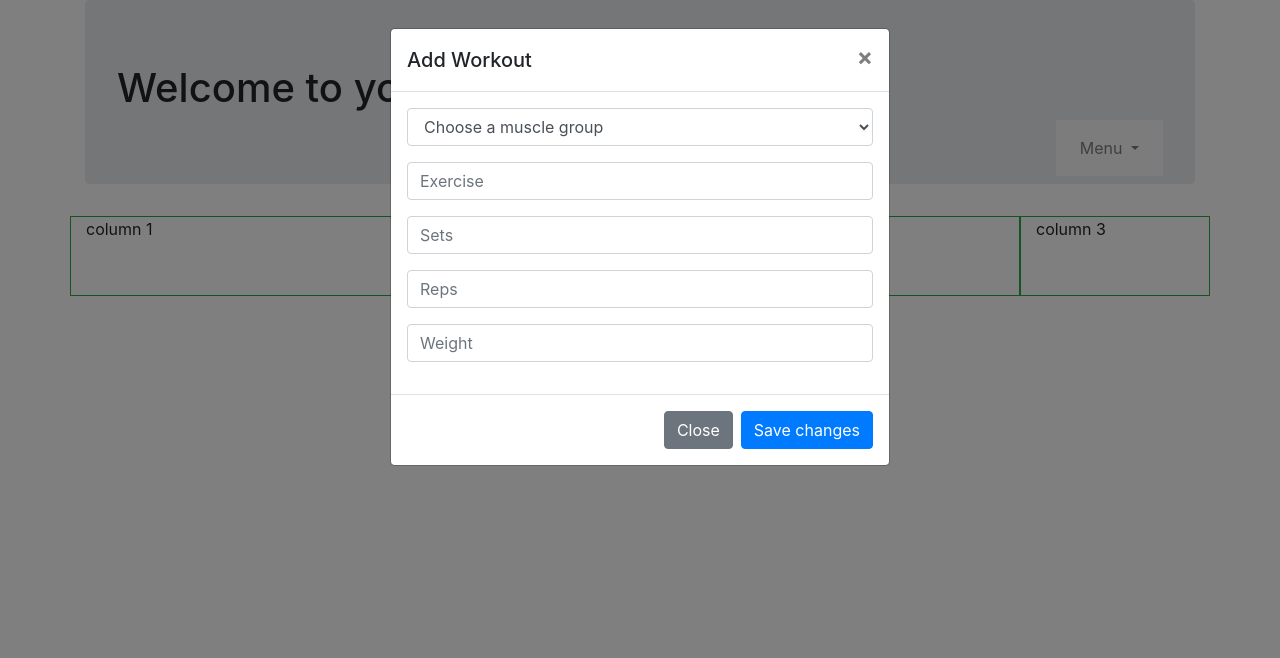
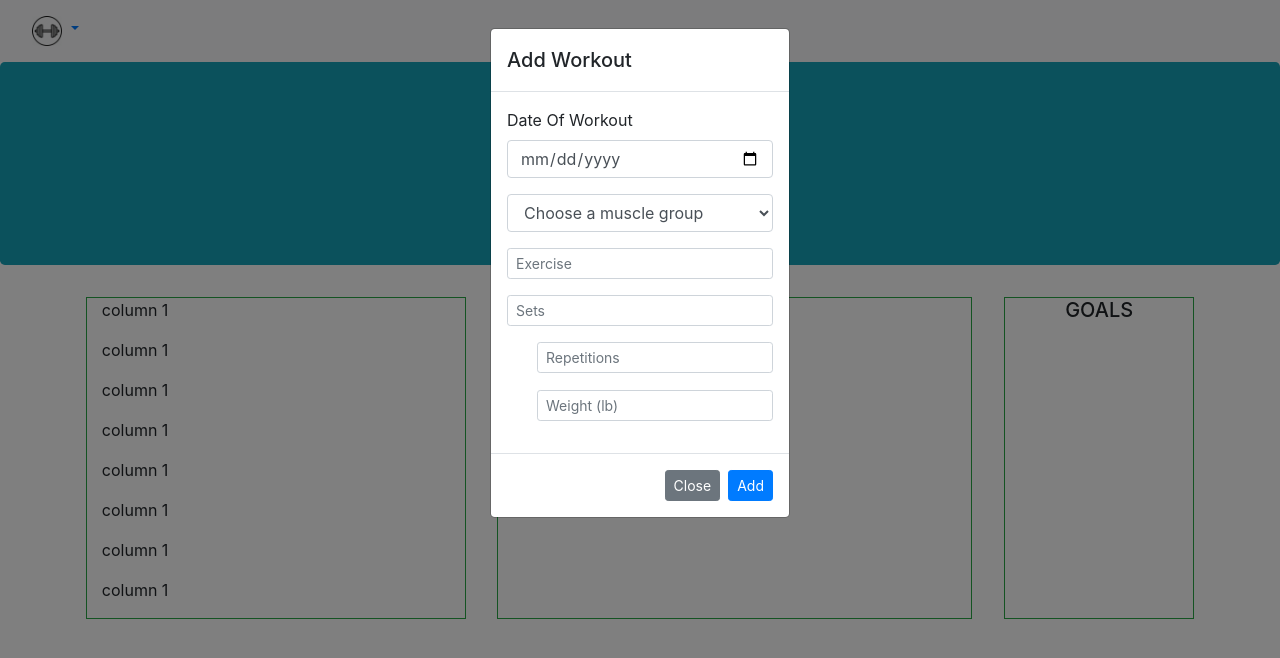
Before and after one commit to Ryanpaul22/project_2, a website: page public/profile.html in a window 1280 px wide. Both pictures are taken after a click on the button "Add Workout". Drawn offline with nearby package versions, Linux system fonts and the light colour scheme; files that its build step writes are made by us from their sources.

Commit message:
updated nav/profile

```diff
--- a/public/assets/style.css
+++ b/public/assets/style.css
@@ -0,0 +1,3 @@
+#profile-main-body {
+  margin-bottom: 1%;
+}
--- a/public/profile.html
+++ b/public/profile.html
@@ -7,41 +7,43 @@
   <meta http-equiv="X-UA-Compatible" content="ie=edge">
   <link rel="stylesheet" href="https://cdnjs.cloudflare.com/ajax/libs/twitter-bootstrap/4.2.1/css/bootstrap.min.css">
   <link rel="stylesheet" href="https://use.fontawesome.com/releases/v5.7.0/css/all.css">
-  <link rel="stylesheet" href="style.css">
+  <link rel="stylesheet" href="./assets/style.css">
   <title>Your Profile</title>
 </head>
 
 <body>
-  <div class="container">
-    <div class="jumbotron">
-      <h1> Welcome to your profile!</h1>
   <!-- navbar-->
-      <nav class="navbar navbar-expand-lg navbar-light bg-light float-right">
-        <div class="collapse navbar-collapse" id="navbarSupportedContent">
-          <ul class="navbar-nav">
-            <li class="nav-item dropdown">
-              <a class="nav-link dropdown-toggle" href="#" id="navbarDropdown" role="button" data-toggle="dropdown"
-                aria-haspopup="true" aria-expanded="false">
-                Menu
+  <nav class="navbar navbar-light bg-light">
+    <div class="nav-item dropdown">
+      <a class="nav-link dropdown-toggle" href="#" role="button" data-toggle="dropdown">
+        <img src="./assets/images/nav-icon.png" width="30" height="30" class="d-inline-block align-top" alt="">
       </a>
-              <div class="dropdown-menu" aria-labelledby="navbarDropdown">
+      <div class="dropdown-menu">
         <a class="dropdown-item" href="#">Friends</a>
         <a class="dropdown-item" href="#">Calendar</a>
         <div class="dropdown-divider"></div>
-                <a class="dropdown-item" href="#">Something else here</a>
+        <a class="dropdown-item" href="#">Contact Us</a>
       </div>
-            </li>
     </div>
   </nav>
   <!--end navbar-->
-    </div>
+
+  <div class="jumbotron bg-info text-center">
+    <h1 class="display-4">Lift Buddy</h1>
   </div>
 
-  <div class="container">
+  <div class="container" id="profile-main-body">
     <div class="row">
       <!-- left column : social -->
       <!--skipped left for now-->
-      <div class="col-4 border border-success">
+      <div class="col-4 mx-auto border border-success">
+        <p>column 1</p>
+        <p>column 1</p>
+        <p>column 1</p>
+        <p>column 1</p>
+        <p>column 1</p>
+        <p>column 1</p>
+        <p>column 1</p>
         <p>column 1</p>
         <div>
           <!-- profile-->
@@ -55,70 +57,79 @@
       </div>
 
       <!-- center column-->
-      <div class="col-6 border border-success">
+      <div class="col-5 mx-auto border border-success">
         <p>column 2</p>
-        <button type="button" class="btn btn-primary" data-toggle="modal" data-target="#exampleModal">
+
+        <!-- add workout button -->
+        <button type="button" class="btn btn-primary btn-sm" data-toggle="modal" data-target="#add-workout">
           Add Workout
         </button>
 
-        <!-- add workout button -->
-        <div class="modal fade" id="exampleModal" tabindex="-1" role="dialog" aria-labelledby="exampleModalLabel"
-          aria-hidden="true">
-          <div class="modal-dialog" role="document">
+        <!-- button modal-->
+        <div class="modal fade" id="add-workout" tabindex="-1" role="dialog">
+          <div class="modal-dialog modal-sm" role="document">
             <div class="modal-content">
               <div class="modal-header">
-                <h5 class="modal-title" id="exampleModalLabel">Add Workout</h5>
-                <button type="button" class="close" data-dismiss="modal" aria-label="Close">
-                  <span aria-hidden="true">&times;</span>
-                </button>
+                <h5 class="modal-title" id="add-workout-label">Add Workout</h5>
               </div>
               <div class="modal-body">
                 <form>
                   <div class="form-group">
+                      <div class="form-group">
+                          <label>Date Of Workout</label>
+                          <input required type="date" class="form-control" id="date-input">
+                        </div>
                     <select class="form-control" id="muscle-group">
                       <option selected disabled>Choose a muscle group</option>
                       <option>Chest</option>
                       <option>Back</option>
                       <option>Legs</option>
-                      <option>Biceps</option>
-                      <option>Triceps</option>
+                      <option>Arms</option>
+                      <option>Shoulders</option>
                     </select>
                   </div>
-                  <div class="form-group">
+                  <div class="form-group input-group-sm">
                     <input type="text" class="form-control" placeholder="Exercise">
                   </div>
-                  <div class="form-group">
-                    <input type="text" class="form-control" placeholder="Sets">
+                  <div class="form-group input-group-sm">
+                    <input type="number" class="form-control" placeholder="Sets">
                   </div>
-                  <div class="form-group">
-                    <input type="text" class="form-control" placeholder="Reps">
+                  <div class="form-group input-group-sm float-right">
+                    <input type="number" class="form-control" placeholder="Repetitions">
                   </div>
-                  <div class="form-group">
-                    <input type="text" class="form-control" placeholder="Weight">
+                  <br>
+                  <br>
+                  <div class="form-group input-group-sm float-right">
+                    <input type="number" class="form-control" placeholder="Weight (lb)">
                   </div>
 
                 </form>
               </div>
               <div class="modal-footer">
-                <button type="button" class="btn btn-secondary" data-dismiss="modal">Close</button>
-                <button type="button" class="btn btn-primary">Save changes</button>
+                <button type="button" class="btn btn-secondary btn-sm" data-dismiss="modal">Close</button>
+                <button type="button" class="btn btn-primary btn-sm">Add</button>
               </div>
             </div>
           </div>
         </div>
+        <!--- end button modal -->
+
         <div>
           <!--most recent workout-->
+
         </div>
+
         <div>
 
         </div>
       </div>
 
       <!-- right column : goals, achievements, etc -->
-      <div class="col-2 border border-success">
-        <p>column 3</p>
+      <div class="col-2 mx-auto border border-success">
+        <h5 class="text-center">GOALS</h5>
         <div>
           <!-- goals-->
+
         </div>
         <div>
           <!--add goals-->
```
Also changed, not shown: public/assets/images/nav-icon.png (added), 3 other files. Lines whose indentation alone changed are shown as unchanged.
